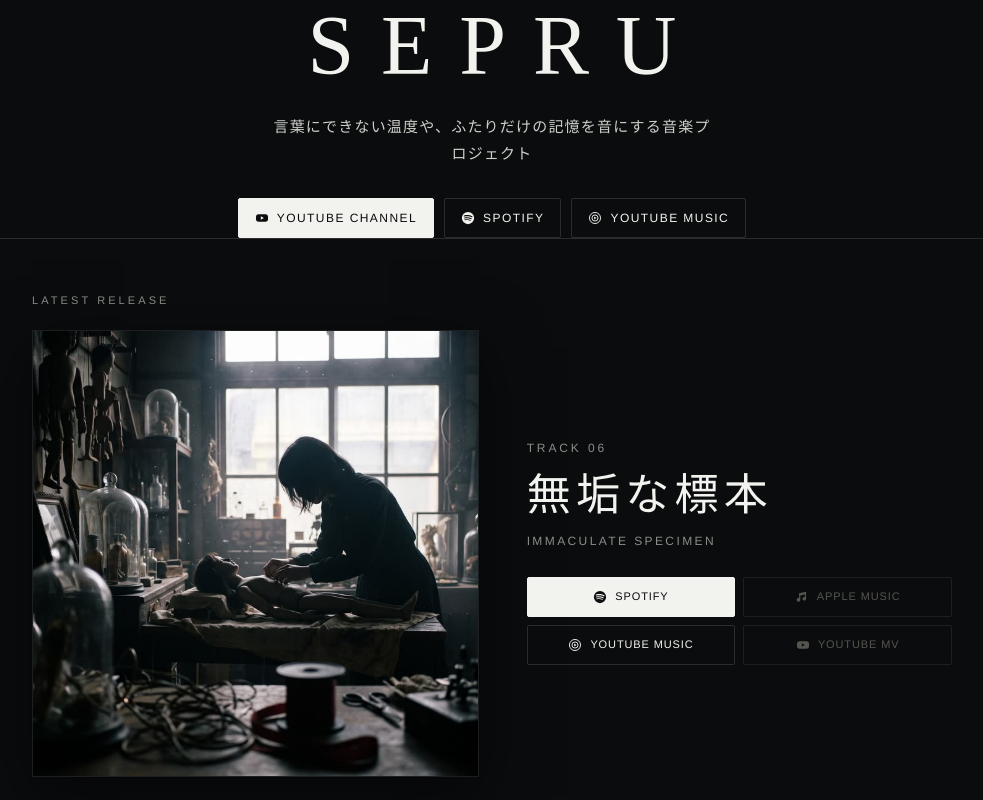
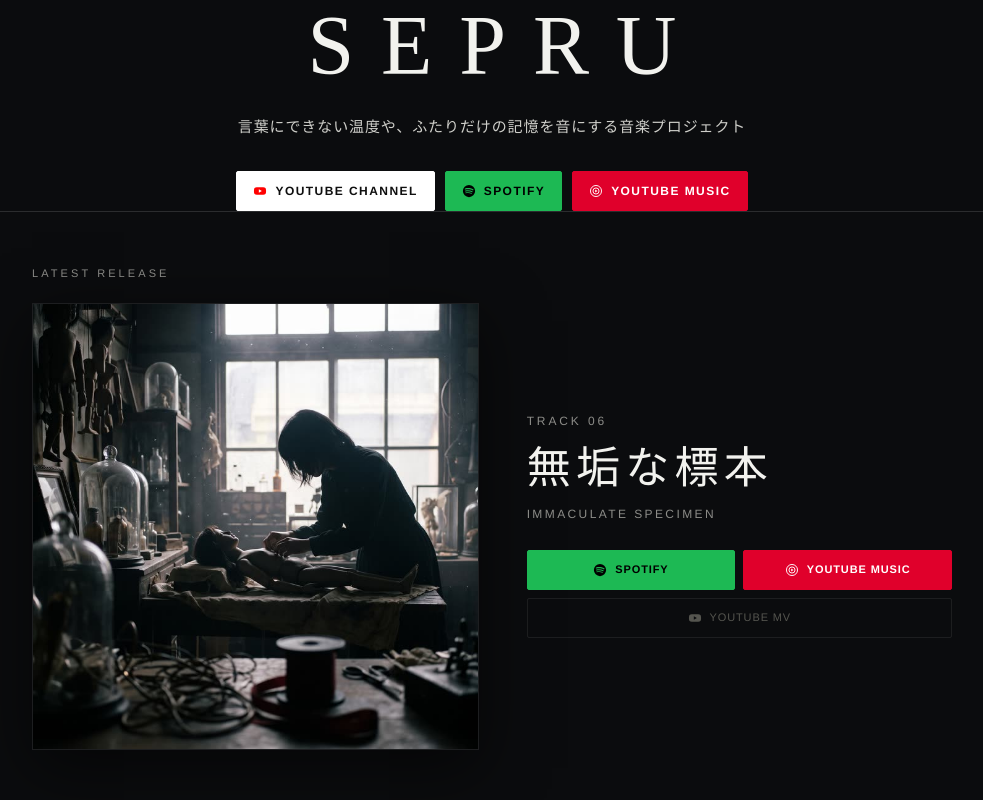
Before and after one commit to miorek7/sepru, a plain HTML site: page docs/index.html in a window 1280 px wide. Shown: the top 800 px of the page, without its empty margins (148-1131 px from the left). Drawn offline with Linux system fonts and the light colour scheme.

Commit message:
Site: brand-coloured store buttons, drop Apple Music, concept line breaks after the comma
Co-Authored-By: Claude Opus 5.5 <noreply@anthropic.com>

```diff
--- a/docs/index.html
+++ b/docs/index.html
@@ -30,7 +30,8 @@ a{color:inherit}
 /* header */
 header{padding-top:72px;padding-bottom:48px;text-align:center}
 .name{font-weight:300;font-size:clamp(44px,12vw,84px);letter-spacing:.32em;margin:0 0 0 .32em;line-height:1.1}
-.concept{margin:22px auto 30px;max-width:30em;color:#CFCFCA;font-size:15px;letter-spacing:.08em}
+.concept{margin:22px auto 30px;max-width:34em;color:#CFCFCA;font-size:clamp(13px,3.7vw,15px);letter-spacing:.06em}
+.concept .ph1{display:inline-block}
 .hlinks{display:flex;gap:10px;justify-content:center;flex-wrap:wrap}
 
 /* buttons */
@@ -38,9 +39,18 @@ header{padding-top:72px;padding-bottom:48px;text-align:center}
   border:1px solid var(--line);border-radius:2px;background:transparent;color:var(--ink);text-decoration:none;
   font:500 12px/1 var(--sans);letter-spacing:.12em;text-transform:uppercase;white-space:nowrap;transition:border-color .2s,background .2s}
 .btn:hover{border-color:rgba(242,242,238,.55);background:rgba(242,242,238,.04)}
-.btn.solid{background:var(--ink);color:var(--bg);border-color:var(--ink)}
-.btn.solid:hover{background:#fff}
-.btn[aria-disabled="true"]{color:var(--dim);border-color:var(--hair);pointer-events:none;cursor:default}
+/* store colours: Spotify green / YouTube Music red / YouTube (MV, channel) white + red mark */
+.b-spotify{background:#1DB954;border-color:#1DB954;color:#000;font-weight:700}
+.b-youtube_music{background:#E0002B;border-color:#E0002B;color:#fff;font-weight:700}
+.b-youtube_mv{background:#fff;border-color:#fff;color:#0F0F0F;font-weight:700}
+.b-youtube_mv svg{color:#FF0000}
+.b-spotify:hover,.b-youtube_music:hover,.b-youtube_mv:hover{filter:brightness(1.1)}
+.b-spotify:hover{background:#1DB954;border-color:#1DB954}
+.b-youtube_music:hover{background:#E0002B;border-color:#E0002B}
+.b-youtube_mv:hover{background:#fff;border-color:#fff}
+.btn[aria-disabled="true"]{background:transparent;color:var(--dim);border-color:var(--hair);font-weight:500;
+  filter:none;pointer-events:none;cursor:default}
+.btn[aria-disabled="true"] svg{color:inherit}
 .btn svg{width:14px;height:14px;flex:none}
 
 .label{font:500 11px/1 var(--sans);letter-spacing:.28em;color:var(--mut);text-transform:uppercase}
@@ -68,6 +78,7 @@ header{padding-top:72px;padding-bottom:48px;text-align:center}
 .card .en{font:500 10.5px/1.6 var(--sans);letter-spacing:.18em;color:var(--mut);margin-bottom:14px}
 .fstores{display:grid;grid-template-columns:1fr 1fr;gap:8px}.fstores .btn{padding:8px 8px;font-size:11px;letter-spacing:.08em}
 .card .stores{grid-column:1/-1;display:grid;grid-template-columns:1fr 1fr;gap:8px}
+.stores .btn:last-child:nth-child(odd){grid-column:1/-1}
 .card .stores .btn{min-height:38px;padding:8px 10px;font-size:11px;letter-spacing:.1em}
 .ph{display:flex !important;align-items:center;justify-content:center;background:
   linear-gradient(160deg,#17181b,#0d0e10);color:var(--dim);font-size:13px;letter-spacing:.3em}
@@ -80,7 +91,7 @@ footer{padding-top:40px;padding-bottom:56px;text-align:center;color:var(--dim);f
 <body>
 <header class="wrap">
   <h1 class="name">SEPRU</h1>
-  <p class="concept" id="concept">言葉にできない温度や、ふたりだけの記憶を音にする音楽プロジェクト</p>
+  <p class="concept" id="concept"><span class="ph1">言葉にできない温度や、</span><span class="ph1">ふたりだけの記憶を音にする音楽プロジェクト</span></p>
   <div class="hlinks" id="hlinks"></div>
 </header>
 <hr class="rule">
@@ -96,27 +107,27 @@ footer{padding-top:40px;padding-bottom:56px;text-align:center;color:var(--dim);f
 // Track data lives in tracks.json: replace a null link with the store URL to enable its button.
 const STORES = [
   ["spotify", "Spotify", '<svg viewBox="0 0 24 24" fill="currentColor"><path d="M12 1.5a10.5 10.5 0 1 0 0 21 10.5 10.5 0 0 0 0-21Zm4.8 15.1a.65.65 0 0 1-.9.22c-2.47-1.5-5.57-1.85-9.23-1.01a.65.65 0 1 1-.29-1.27c4-.92 7.43-.52 10.2 1.17.31.19.4.59.22.89Zm1.29-2.86a.82.82 0 0 1-1.12.27c-2.82-1.74-7.13-2.24-10.47-1.23a.82.82 0 1 1-.47-1.56c3.81-1.16 8.55-.6 11.8 1.4.38.23.5.74.26 1.12Zm.11-2.98C14.82 8.75 9.24 8.56 6.02 9.54a.98.98 0 1 1-.57-1.88c3.7-1.12 9.86-.9 13.74 1.4a.98.98 0 0 1-1 1.69Z"/></svg>'],
-  ["apple_music", "Apple Music", '<svg viewBox="0 0 24 24" fill="currentColor"><path d="M19 3.2v11.9a3.1 3.1 0 1 1-2-2.9V7.6l-8 1.9v7.6a3.1 3.1 0 1 1-2-2.9V5.4l12-2.2Z"/></svg>'],
   ["youtube_music", "YouTube Music", '<svg viewBox="0 0 24 24" fill="none" stroke="currentColor" stroke-width="1.6"><circle cx="12" cy="12" r="9.5"/><circle cx="12" cy="12" r="5.2"/><path d="M10.6 9.6v4.8l4-2.4-4-2.4Z" fill="currentColor" stroke="none"/></svg>'],
   ["youtube_mv", "YouTube MV", '<svg viewBox="0 0 24 24" fill="currentColor"><path d="M22 8.1a3 3 0 0 0-2.1-2.1C18 5.5 12 5.5 12 5.5s-6 0-7.9.5A3 3 0 0 0 2 8.1 31 31 0 0 0 1.6 12 31 31 0 0 0 2 15.9a3 3 0 0 0 2.1 2.1c1.9.5 7.9.5 7.9.5s6 0 7.9-.5a3 3 0 0 0 2.1-2.1c.3-1.3.4-2.6.4-3.9s-.1-2.6-.4-3.9ZM10 15V9l5.2 3L10 15Z"/></svg>'],
 ];
+const ICON = Object.fromEntries(STORES.map(([k, , i]) => [k, i]));
 const esc = s => String(s ?? "").replace(/[&<>"']/g, c => ({"&":"&amp;","<":"&lt;",">":"&gt;",'"':"&quot;","'":"&#39;"}[c]));
 const live = t => STORES.some(([k]) => t.links && t.links[k]);
-const btn = (url, label, icon, solid) => url
-  ? `<a class="btn${solid ? " solid" : ""}" href="${esc(url)}" target="_blank" rel="noopener">${icon}${label}</a>`
+const btn = (url, label, icon, key) => url
+  ? `<a class="btn b-${key}" href="${esc(url)}" target="_blank" rel="noopener">${icon}${label}</a>`
   : `<span class="btn" aria-disabled="true" title="準備中">${icon}${label}</span>`;
 const art = (t, cls = "") => t.jacket
   ? `<img src="${esc(t.jacket)}" alt="${esc(t.title_jp)} ジャケット" loading="lazy" width="720" height="720"${cls}>`
   : `<div class="ph" role="img" aria-label="${esc(t.title_jp)}">${esc(t.no)}</div>`;
 
 function render(d) {
-  document.getElementById("concept").textContent = d.concept || "";
+  document.getElementById("concept").innerHTML = (d.concept || "").split(/(?<=、)/)
+    .map(x => `<span class="ph1">${esc(x)}</span>`).join("");
   const L = d.links || {};
   document.getElementById("hlinks").innerHTML =
-    (L.youtube_channel ? btn(L.youtube_channel, "YouTube Channel", STORES[3][2], true) : "") +
-    (L.spotify_artist ? btn(L.spotify_artist, "Spotify", STORES[0][2]) : "") +
-    (L.youtube_music_artist ? btn(L.youtube_music_artist, "YouTube Music", STORES[2][2]) : "") +
-    (L.apple_music_artist ? btn(L.apple_music_artist, "Apple Music", STORES[1][2]) : "");
+    (L.youtube_channel ? btn(L.youtube_channel, "YouTube Channel", ICON.youtube_mv, "youtube_mv") : "") +
+    (L.spotify_artist ? btn(L.spotify_artist, "Spotify", ICON.spotify, "spotify") : "") +
+    (L.youtube_music_artist ? btn(L.youtube_music_artist, "YouTube Music", ICON.youtube_music, "youtube_music") : "");
 
   const tracks = d.tracks || [];
   const released = tracks.filter(live);
@@ -130,7 +141,7 @@ function render(d) {
         <h2>${esc(f.title_jp)}</h2>
         <div class="en">${esc(f.title_en)}</div>
         <div class="stores fstores">
-          ${STORES.map(([k, n, i], j) => btn(f.links[k], n, i, j === 0)).join("")}
+          ${STORES.map(([k, n, i]) => btn(f.links[k], n, i, k)).join("")}
         </div>
       </div>
     </div>` : "";
@@ -143,7 +154,7 @@ function render(d) {
         <h3>${esc(t.title_jp)}</h3>
         <div class="en">${esc(t.title_en)}</div>
       </div>
-      <div class="stores">${STORES.map(([k, n, i]) => btn(t.links && t.links[k], n, i)).join("")}</div>
+      <div class="stores">${STORES.map(([k, n, i]) => btn(t.links && t.links[k], n, i, k)).join("")}</div>
     </article>`).join("");
 }
 
--- a/docs/tracks.json
+++ b/docs/tracks.json
@@ -4,8 +4,7 @@
   "links": {
     "youtube_channel": "https://www.youtube.com/@sepru_music",
     "spotify_artist": "https://open.spotify.com/artist/25rbBvIPynONe2I7EQmgNX",
-    "youtube_music_artist": "https://music.youtube.com/channel/UCvkEkl2NMO0g1gUzqKqDE0w",
-    "apple_music_artist": null
+    "youtube_music_artist": "https://music.youtube.com/channel/UCvkEkl2NMO0g1gUzqKqDE0w"
   },
   "featured": "06",
   "_note": "URL が null のボタンは自動で無効化され、全ストア null の曲には COMING SOON が付きます。配信が始まったら該当の null を正規 URL に書き換えるだけで反映されます。",
@@ -15,7 +14,6 @@
       "jacket": "assets/jackets/01.jpg",
       "links": {
         "spotify": "https://open.spotify.com/track/623P3zE25x3pb6wkubZPJ5",
-        "apple_music": null,
         "youtube_music": "https://music.youtube.com/watch?v=Vorg9zjjvNg",
         "youtube_mv": "https://youtube.com/shorts/8mmht9y6jB0"
       }
@@ -25,7 +23,6 @@
       "jacket": "assets/jackets/02.jpg",
       "links": {
         "spotify": "https://open.spotify.com/track/5Kexg65gh6FM3ABHSrMyrm",
-        "apple_music": null,
         "youtube_music": "https://music.youtube.com/watch?v=tso7PrX5aos",
         "youtube_mv": "https://youtube.com/shorts/nIFH-6CIv34"
       }
@@ -35,7 +32,6 @@
       "jacket": "assets/jackets/03.jpg",
       "links": {
         "spotify": "https://open.spotify.com/track/1VNI7n2TrwXBjoI7ApRjYR",
-        "apple_music": null,
         "youtube_music": "https://music.youtube.com/watch?v=ZgSkvfPsdU0",
         "youtube_mv": "https://youtube.com/shorts/vHJZlhOaHWE"
       }
@@ -45,7 +41,6 @@
       "jacket": "assets/jackets/04.jpg",
       "links": {
         "spotify": "https://open.spotify.com/track/0uZ7QcQzp04C5nOtihJdHI",
-        "apple_music": null,
         "youtube_music": "https://music.youtube.com/watch?v=bQYybDpp_58",
         "youtube_mv": "https://youtube.com/shorts/HPX-ZZyzcxI"
       }
@@ -55,7 +50,6 @@
       "jacket": "assets/jackets/05.jpg",
       "links": {
         "spotify": "https://open.spotify.com/track/1doWuvUFXtGZjMlgqzBTWm",
-        "apple_music": null,
         "youtube_music": "https://music.youtube.com/watch?v=ss7MS1ujn9o",
         "youtube_mv": "https://youtube.com/shorts/fJIVO7UsQpE"
       }
@@ -65,7 +59,6 @@
       "jacket": "assets/jackets/06.jpg",
       "links": {
         "spotify": "https://open.spotify.com/track/6QjcTTPDpq1f5Bv3LO7SKm",
-        "apple_music": null,
         "youtube_music": "https://music.youtube.com/watch?v=-Q-c24NZ2go",
         "youtube_mv": null
       }
@@ -73,7 +66,7 @@
     {
       "no": "07", "title_jp": "傾かない天秤", "title_en": "THE UNTILTING SCALE",
       "jacket": "assets/jackets/07.jpg",
-      "links": {"spotify": null, "apple_music": null, "youtube_music": null, "youtube_mv": null}
+      "links": {"spotify": null, "youtube_music": null, "youtube_mv": null}
     }
   ]
 }
```
